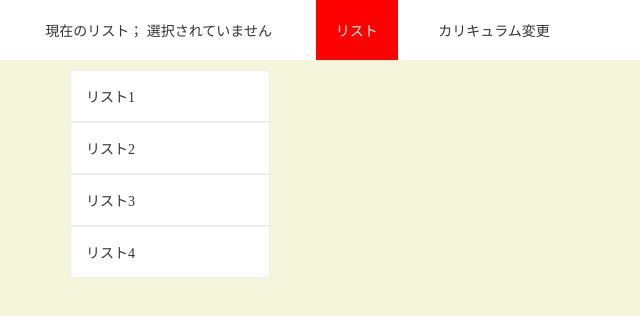
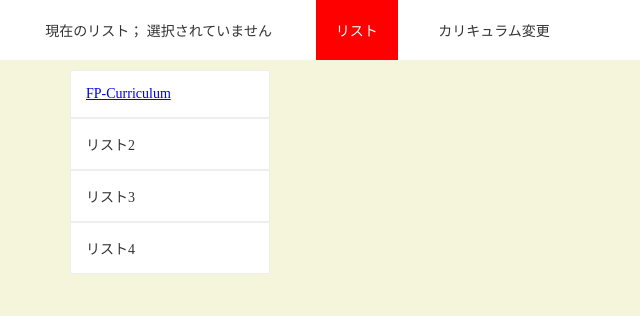
Before and after one commit to T-Kaito/JS, a plain HTML site: page index.html in a window 1280 px wide. Both pictures are taken after a click on the item "リスト". Shown: the full height of the page, 640-1280 px from the left. Drawn offline with Linux system fonts and the light colour scheme.

Commit message:
文字列の取得編

```diff
--- a/index.html
+++ b/index.html
@@ -18,7 +18,7 @@
        </li>
        <li class="background-red" id="lists">リスト</li>
          <ul class="show-lists hidden" id="pull-down">
-          <li class="pull-down-list">リスト1</li>
+          <li class="pull-down-list"><a href="https://fp-curriculum.com/curriculum/javascript/js12/">FP-Curriculum</a></li>
           <li class="pull-down-list">リスト2</li>
           <li class="pull-down-list">リスト3</li>
           <li class="pull-down-list">リスト4</li>
--- a/script.js
+++ b/script.js
@@ -1,26 +1,37 @@
-window.addEventListener('load', function() {
+function pullDown() {
 
     const pullDownButton = document.getElementById("lists")
     const pullDownParents = document.getElementById("pull-down")
+    const pullDownChild = document.querySelectorAll(".pull-down-list")
+    const currentList = document.getElementById("current-list")
 
     pullDownButton.addEventListener('mouseover', function() {
         this.setAttribute("style", "background-color:blue;")
         console.log('乗った')
-    });
+    })
 
     pullDownButton.addEventListener('mouseout', function() {
         this.removeAttribute("style", "background-color:red;")
         console.log('離れた')
-    });
+    })
 
     pullDownButton.addEventListener('click', function() {
         if (pullDownParents.getAttribute("style") == "display:block;"){
-            pullDownParents.removeAttribute("style", "display:block;");
-            console.log("非表示");
+            pullDownParents.removeAttribute("style", "display:block;")
+            console.log("非表示")
         } else {
-            pullDownParents.setAttribute("style", "display:block;");
-            console.log("表示");
+            pullDownParents.setAttribute("style", "display:block;")
+            console.log("表示")
         }
         console.log('クリック')
-    });
-});
+    })
+
+    pullDownChild.forEach(function(list) {
+        list.addEventListener('click', function() {
+            const value = list.innerHTML
+            currentList.innerHTML = value;
+            console.log(value)
+        })
+    })
+}
+    window.addEventListener('load', pullDown)
```
